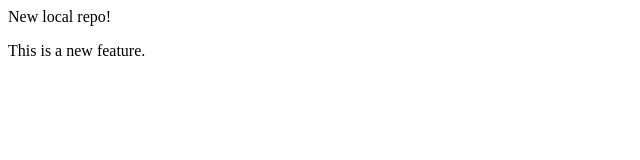
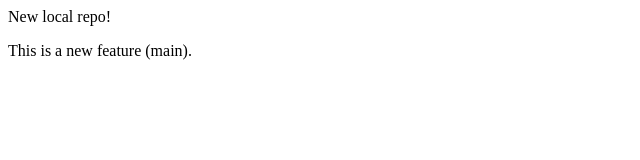
Before and after one commit to Hrishikesh-Dheeraj/localRepo, a plain HTML site: page index.html in a window 1280 px wide. Shown: the full height of the page, 0-640 px from the left. Drawn offline with Linux system fonts and the light colour scheme.

Commit message:
Added new feature

```diff
--- a/index.html
+++ b/index.html
@@ -1,2 +1,2 @@
 <p>New local repo!</p>
-<p>This is a new feature.</p>
+<p>This is a new feature (main).</p>
```
